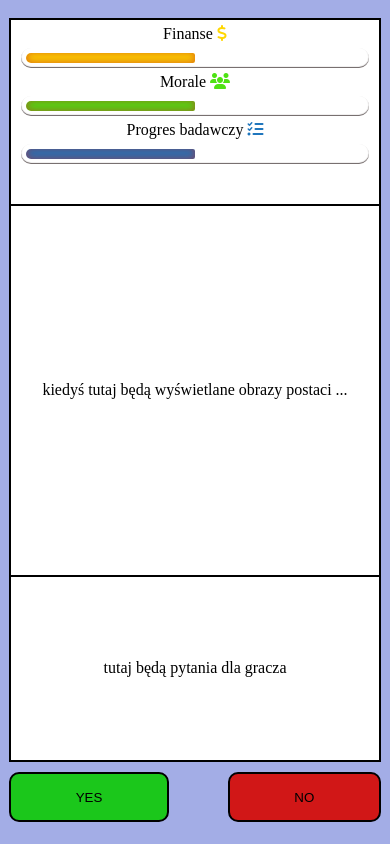
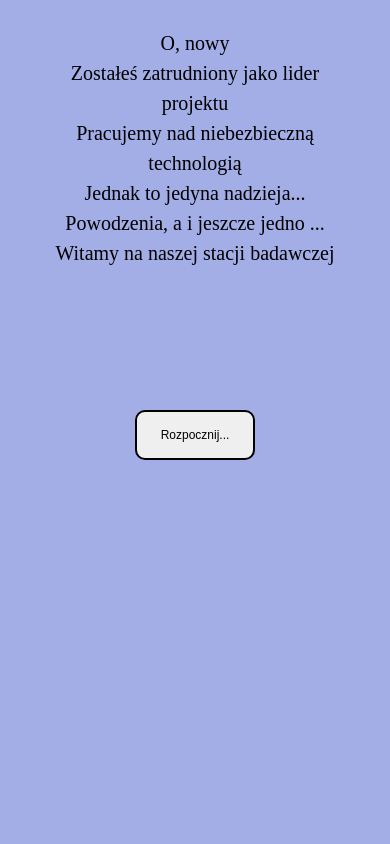
Before and after one commit to mateusz-kubiak-91/Research-station, a plain HTML site: page index.html in a window 390 px wide. Drawn offline with Linux system fonts and the light colour scheme.

Commit message:
add welcom page

```diff
--- a/css/style.css
+++ b/css/style.css
@@ -7,6 +7,73 @@ html {
 
 body {
     background-color: rgb(163, 173, 230);
+}
+
+@media (min-width: 770px) {
+    .welcome {
+        min-height: calc(100vh - 30px);
+        display: grid;
+        grid-template-columns: 10% 1fr 10%;
+        grid-template-rows: repeat(2, 1fr) 10px;
+        font-size: 2.4rem;
+        line-height: 10rem;
+    }
+
+    .startBtn {
+        font-size: 2.4rem;
+        width: 30%;
+    }
+}
+
+@media (max-width: 769px) {
+    .welcome {
+        min-height: calc(100vh - 30px);
+        display: grid;
+        grid-template-columns: 10% 1fr 10%;
+        grid-template-rows: repeat(2, 1fr) 10px;
+        font-size: 2rem;
+        line-height: 6rem;
+    }
+
+    .startBtn {
+        font-size: 2.4rem;
+        width: 40%;
+    }
+}
+
+@media (max-width: 415px) {
+    .welcome {
+        min-height: calc(100vh - 30px);
+        display: grid;
+        grid-template-columns: 10% 1fr 10%;
+        grid-template-rows: repeat(2, 1fr) 10px;
+        font-size: 2rem;
+        line-height: 3rem;
+    }
+
+    .startBtn {
+        font-size: 1.2rem;
+        width: 40%;
+    }
+}
+
+.wlcomeParagraf {
+    grid-column: 2;
+    text-align: center;
+}
+
+.startBtn {
+    grid-column: 2;
+    text-align: center;
+    margin: 0px auto;
+    height: 50px;
+    border: 2px solid black;
+    text-transform: capitalize;
+    border-radius: 10px;
+}
+
+.container {
+    display: none;
 }
 
 @media (min-width: 770px) {
@@ -134,7 +201,8 @@ body {
     position: relative;
 }
 
-.questionToPlayer, .pictureNPC {
+.questionToPlayer,
+.pictureNPC {
     margin: 0;
     position: absolute;
     top: 50%;
--- a/index.html
+++ b/index.html
@@ -10,6 +10,11 @@
 </head>
 
 <body>
+    <div class="welcome">
+        <p class="wlcomeParagraf">O, nowy<br> Zostałeś zatrudniony jako lider projektu<br> Pracujemy nad niebezbieczną technologią<br> Jednak to jedyna nadzieja...<br> Powodzenia, a i jeszcze jedno ...<br> Witamy na naszej stacji badawczej<br> </p>
+        <button class="startBtn">Rozpocznij...</button>
+    </div>
+
     <div class="container">
         <div class="game">
             <div class="box frame">
--- a/js/main.js
+++ b/js/main.js
@@ -1,5 +1,14 @@
 const yesBtn = document.querySelector('.yesBtn');
 const noBtn = document.querySelector('.noBtn');
+const startBtn = document.querySelector('.startBtn');
+
+let welcomDisplay = document.querySelector('div.welcome')
+let containerDisplay = document.querySelector('div.container')
 let financeBar = document.querySelector('.financeBar'); // financeBar.style.width = "20%"
 let moraleBar = document.querySelector('.moraleBar');
 let researchBar = document.querySelector('.researchBar');
+
+startBtn.addEventListener('click', () => {
+    welcomDisplay.style.display = 'none'
+    containerDisplay.style.display = 'grid'
+})
```
